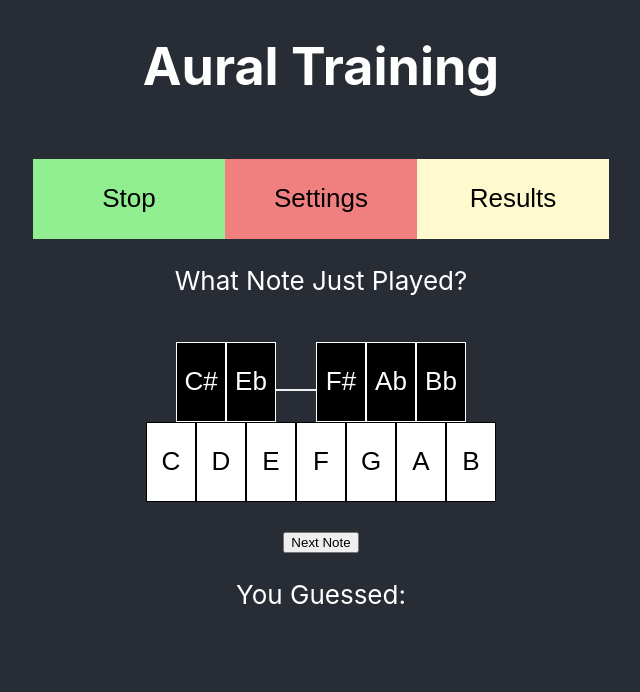
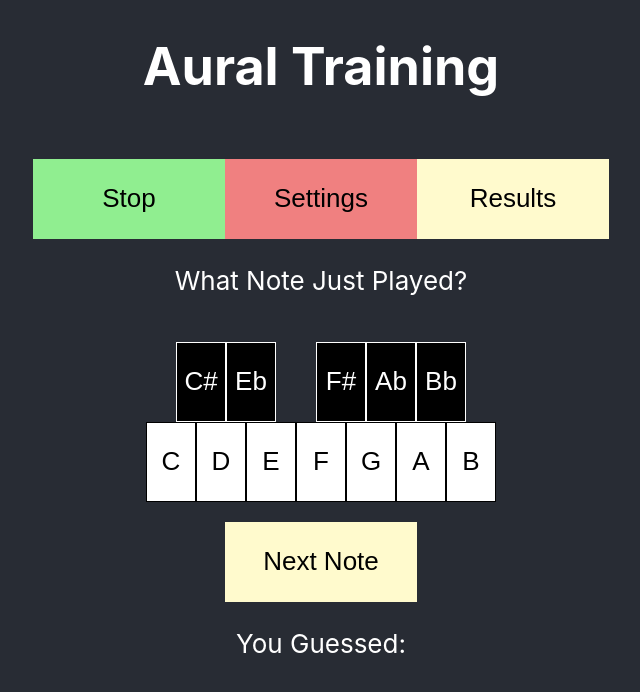
Before and after one commit to OU-HCI-18/aural-skills, a React (Create React App) app: page /train in a window 1280 px wide. Shown: the top 692 px of the page, without its empty margins (319-959 px from the left). Built offline with nearby package versions, Linux system fonts and the light colour scheme.

Commit message:
cleaned up code

```diff
--- a/src/App.css
+++ b/src/App.css
@@ -75,5 +75,8 @@
 .Blank-note {
   min-width: 20px;
   width: 5vmin;
-  border: none;
+  height: 0px;
+  background: transparent;
+  border: none !important;
+  font-size:0;
 }
--- a/src/App.js
+++ b/src/App.js
@@ -7,8 +7,6 @@ import Piano from './piano.js';
 import Results from './results.js';
 import Settings from './settings.js';
 import ToneGen from './ToneGenerator';
-
-var toneGen = new ToneGen();
 
 var trainData = new TrainData();
 
@@ -54,7 +52,7 @@ function PlayView (props) {
 
   useEffect(() => {
     console.log(note);
-    toneGen.play_note_button(note);
+    new ToneGen().play_note_button(note);
   });
 
   return (
@@ -85,6 +83,7 @@ function PlayView (props) {
 function TrainView (props) {
   const [guess, setGuess] = useState('');
   const [result, setResult] = useState(null);
+  const toneGen = new ToneGen();
 
   return (
     <div>
@@ -109,7 +108,7 @@ function TrainView (props) {
             setResult(trainData.addGuess(note));
           }}
         />
-        <button
+        <button className="App-button colorYellow"
             onClick={(e) => {
               var note = toneGen.play_rand_note()
               console.log(note)
--- a/src/ToneGenerator.js
+++ b/src/ToneGenerator.js
@@ -1,6 +1,5 @@
 import { Synth } from 'tone';
 
-var synth = new Synth().toMaster();
 var note_arr = ['C', 'C#','D', 'Eb','E','F', 'F#','G', 'Ab', 'A', 'Bb', 'B', ];
 
 /*
@@ -9,6 +8,8 @@ This is a stateless, non-rendering tone generate. It does one thing: plays notes
 class ToneGen {
 
   constructor() {
+    this.synth = new Synth().toMaster();
+
     this.random_note = this.random_note.bind(this);
     this.play_note = this.play_note.bind(this);
     this.play_note_button = this.play_note_button.bind(this);
@@ -24,7 +25,7 @@ class ToneGen {
 
   play_note(note) {
     //play the note for the duration of an quarter note
-    synth.triggerAttackRelease(note, '4n');
+    this.synth.triggerAttackRelease(note, '4n');
   }
 
   play_note_button(note) {
--- a/src/piano.js
+++ b/src/piano.js
@@ -21,7 +21,7 @@ function BlackNote(props) {
 }
 function SpacerNote() {
   return (
-    <button className="Note-button Blank-note" ></button>
+    <button className="Blank-note" ></button>
   );
 }
 
@@ -56,72 +56,4 @@ function Piano(props) {
   );
 }
 
-
-// class Piano extends React.Component {
-
-//   constructor(props) {
-//     super(props);
-//     this.state = {
-//       mode: props.mode,
-//       note: '',
-//       guess: ''
-//     };
-//     this.handleGuess = this.handleGuess.bind(this);
-//     this.handlePlay = this.handlePlay.bind(this);
-//     this.handleNext = this.handleNext.bind(this);
-//     this.handleRnd = this.handleRnd.bind(this);
-
-//     this.toneGen = new ToneGen();
-//   }
-
-//   handleGuess(note) {
-//     this.props.onGuessChange(note+'4');
-//   }
-
-//   handlePlay(note) {
-//     this.toneGen.play_note_button(note);
-//     this.props.onNoteChange(note+'4');
-//   }
-
-//   handleNext() {
-//     this.props.onNoteChange(this.toneGen.play_rand_note());
-//   }
-
-//   handleRnd() {
-//     this.props.onNoteChange(this.toneGen.play_rand_note());
-//   }
-
-//   render() {
-//     var button_click;
-//     var message;
-//     var next;
-//     var next_message;
-//     var note;
-//     if (this.props.mode === 'guess') {
-//       button_click = this.handleGuess;
-//       message = "You Guessed: ";
-//       next = this.handleNext;
-//       next_message = "Play Next";
-//       note = this.props.guess;
-//     }
-//     else {
-//       button_click = this.handlePlay;
-//       message = "Note Played:";
-//       next = this.handleRnd;
-//       next_message = "Random Note";
-//       note = this.props.note;
-//     }
-//     return (
-//       <div>
-//         <NoteButtons handleClick={button_click} />
-//         <button className='App-button colorYellow' onClick={next}>
-//           {next_message}
-//         </button>
-//         <p>{message}</p>
-//         <p>{note}{this.props.result}</p>
-//       </div>
-//     );
-//   }
-// }
-
 export default Piano;
```
